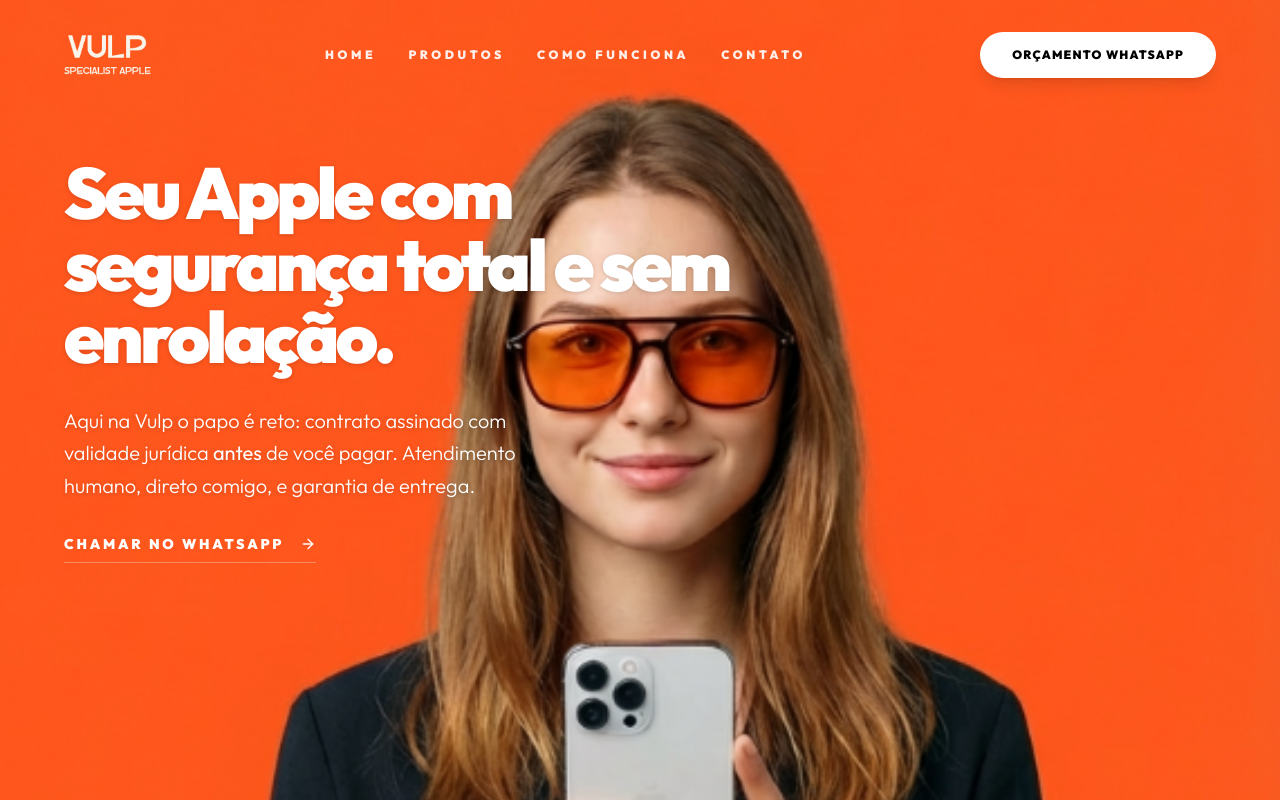
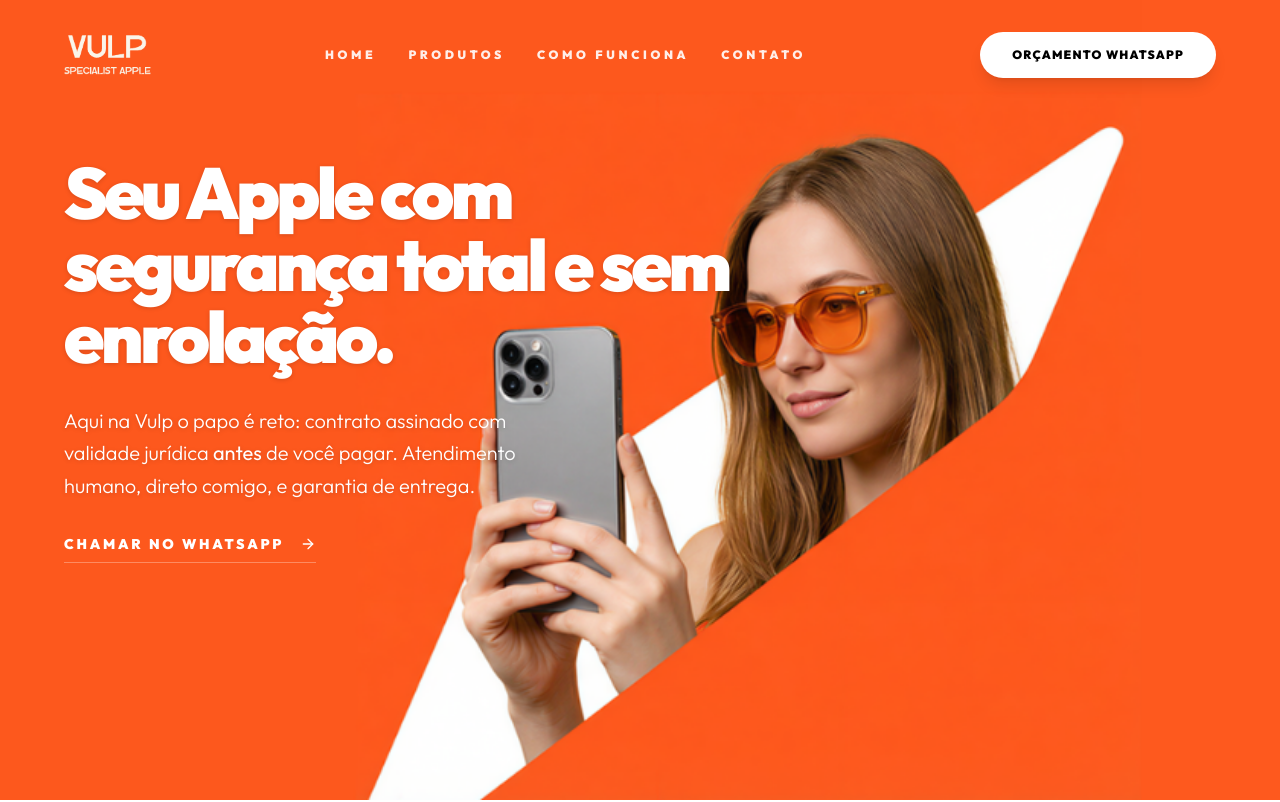
Before and after one commit to Monteiromathe550/VULPE, a React (Vite) app: page / in a window 1280 px wide. Shown: the top 802 px of the page. Built offline with nearby package versions, Linux system fonts and the light colour scheme.

Commit message:
Update Hero.tsx

```diff
--- a/src/components/Hero.tsx
+++ b/src/components/Hero.tsx
@@ -2,31 +2,19 @@ import React from 'react';
 import { motion } from 'motion/react';
 import { ArrowRight, ShieldCheck, Headphones, Truck, FileText } from 'lucide-react';
 import heroBg from '../assets/hero-bg.png';
-import heroMobile from '../assets/hero-mobile.png';
 
 export function Hero() {
   return (
     <section className="relative min-h-screen lg:min-h-[900px] pt-40 pb-20 flex items-center overflow-hidden">
       {/* Background Image with Overlay */}
       <div className="absolute inset-0 z-0">
-        {/* Desktop Image */}
         <img
           src={heroBg}
-          alt="Hero Background Desktop"
-          className="hidden lg:block w-full h-full object-cover object-right"
+          alt="Hero Background"
+          className="w-full h-full object-cover object-center lg:object-right"
         />
-        {/* Mobile Image */}
-        <img
-          src={heroMobile}
-          alt="Hero Background Mobile"
-          className="lg:hidden w-full h-full object-cover object-center"
-        />
-
-        {/* Desktop Overlay (Navy Blue) */}
-        <div className="hidden lg:block absolute inset-0 bg-gradient-to-r from-[#0a192f] via-[#0a192f]/60 to-transparent" />
-
-        {/* Mobile Overlay (Subtle Darken for orange background) */}
-        <div className="lg:hidden absolute inset-0 bg-gradient-to-t from-black/60 via-black/20 to-transparent" />
+        {/* Gradient Overlay for Text Readability - Updated to Deep Navy Blue */}
+        <div className="absolute inset-0 bg-gradient-to-r from-[#0a192f]/95 via-[#0a192f]/80 to-black/30 lg:from-[#0a192f] lg:via-[#0a192f]/60 lg:to-transparent" />
       </div>
 
       <div className="container mx-auto px-6 relative z-10">
```
